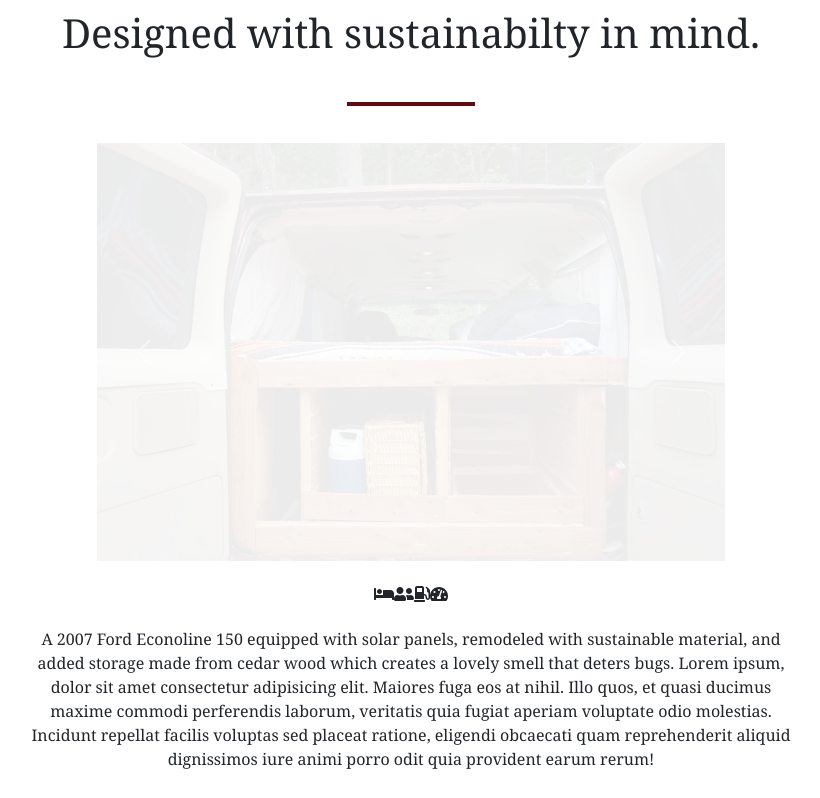
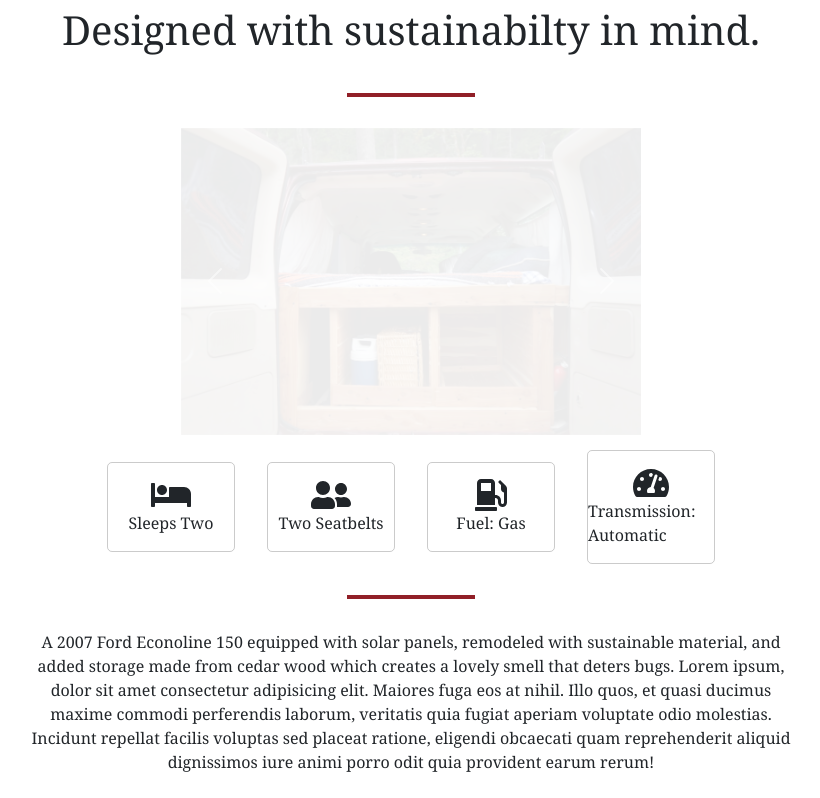
Before and after one commit to ColinJhEdwards/incawheels, a React (Create React App) app: page / in a window 1280 px wide. Shown: the part 802-1600 px from the top of the page, without its empty margins (229-1049 px from the left). Built offline with nearby package versions, Linux system fonts and the light colour scheme.

Commit message:
styled icons and added text too each

```diff
--- a/src/components/TheVan.js
+++ b/src/components/TheVan.js
@@ -19,11 +19,24 @@ const TheVan = () => {
         <Caro />
       </div>
       <div className="icons">
-        <FontAwesomeIcon icon={faBed} />
-        <FontAwesomeIcon icon={faUserFriends} />
-        <FontAwesomeIcon icon={faGasPump} />
-        <FontAwesomeIcon icon={faTachometerAlt} />
+        <div>
+          <FontAwesomeIcon className="icon" icon={faBed} />
+          Sleeps Two
+        </div>
+        <div>
+          <FontAwesomeIcon className="icon" icon={faUserFriends} />
+          Two Seatbelts
+        </div>
+        <div>
+          <FontAwesomeIcon className="icon" icon={faGasPump} />
+          Fuel: Gas
+        </div>
+        <div>
+          <FontAwesomeIcon className="icon" icon={faTachometerAlt} />
+          Transmission: Automatic
+        </div>
       </div>
+      <hr />
       <p>
         A 2007 Ford Econoline 150 equipped with solar panels, remodeled with
         sustainable material, and added storage made from cedar wood which
@@ -47,14 +60,34 @@ const StyledVan = styled(motion.div)`
   hr {
     width: 10%;
     height: 4px;
-    background: #630a10;
+    background: #911f27;
     opacity: 1;
   }
   .carousel {
     display: flex;
     justify-content: center;
     align-items: center;
-    width: 70%;
+    width: 60%;
+  }
+  .icons {
+    display: flex;
+    justify-content: space-around;
+    align-items: center;
+    width: 50%;
+    div {
+      border: 1px solid rgba(151, 151, 151, 0.5);
+      border-radius: 5px;
+      width: 400px;
+      padding: 1rem 0rem;
+      margin: 0rem 1rem;
+      display: flex;
+      flex-direction: column;
+      align-items: center;
+      justify-content: space-around;
+      .icon {
+        font-size: 2rem;
+      }
+    }
   }
   p {
     text-align: center;
```
